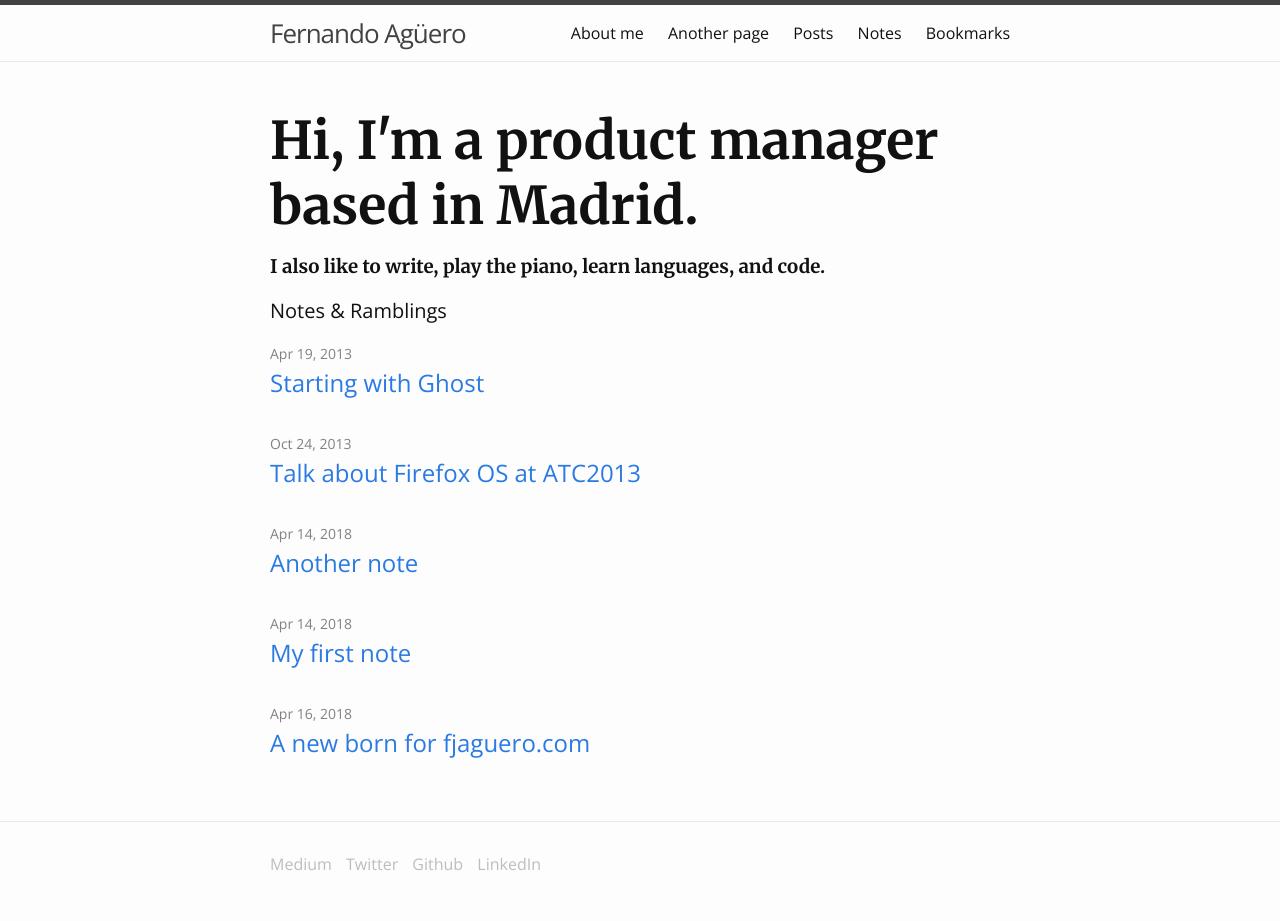
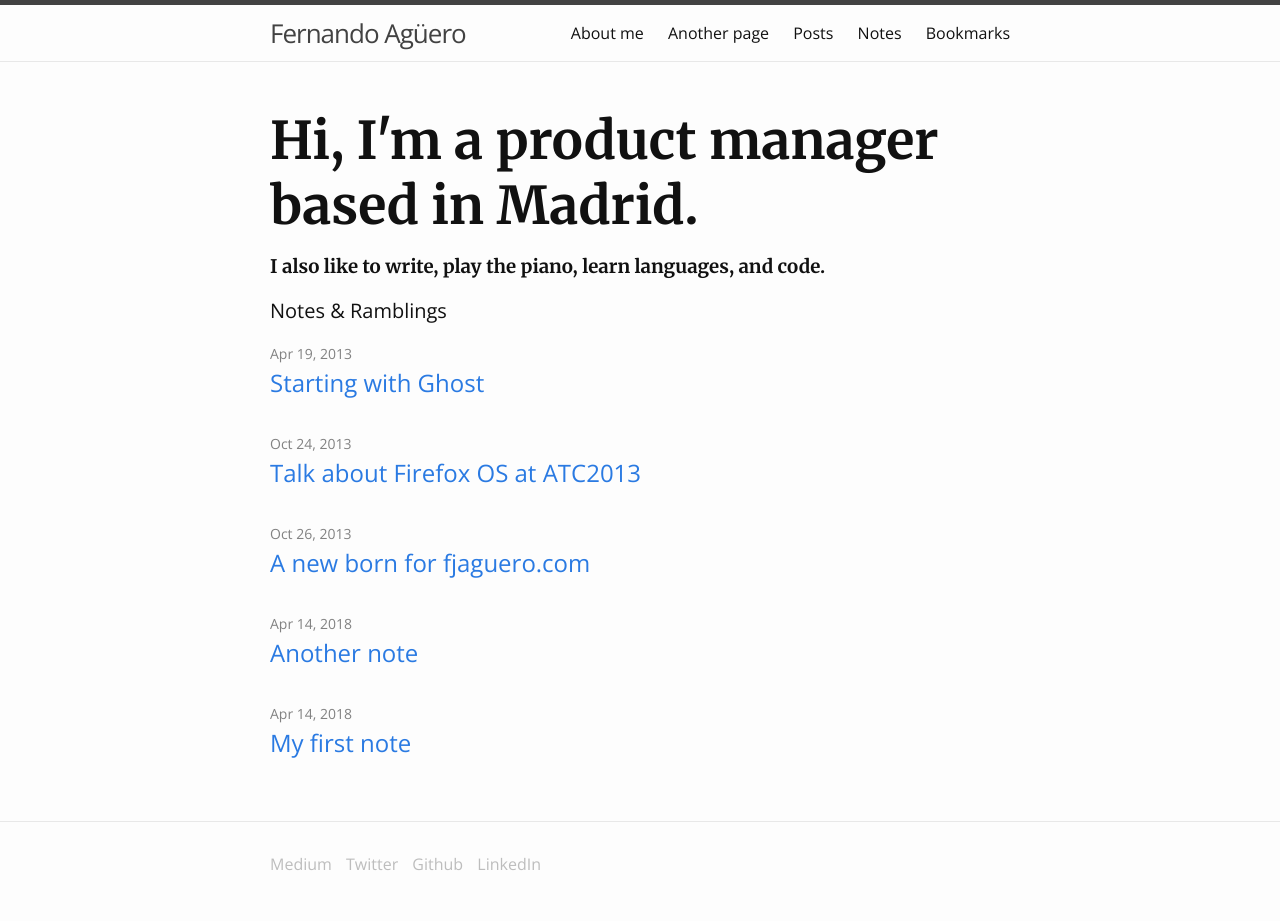
Before and after one commit to fjaguero/site, a Jekyll site: the page built from index.html, in a window 1280 px wide. Built offline with Jekyll 4.4.1, drawn with Linux system fonts in a browser that asks for light colours.

Commit message:
Updated A New Born For Fjaguero Dot Com

```diff
--- a/_notes/a-new-born-for-fjaguero-dot-com.markdown
+++ b/_notes/a-new-born-for-fjaguero-dot-com.markdown
@@ -1,6 +1,6 @@
 ---
 title: A new born for fjaguero.com
-date: 2018-04-16 22:51:00 Z
+date: 2013-10-26 13:44:00 Z
 ---
 
 After more than a year of the previous blog/design, I decided to change my home page to something [really simple](http://fjaguero.com).
```
